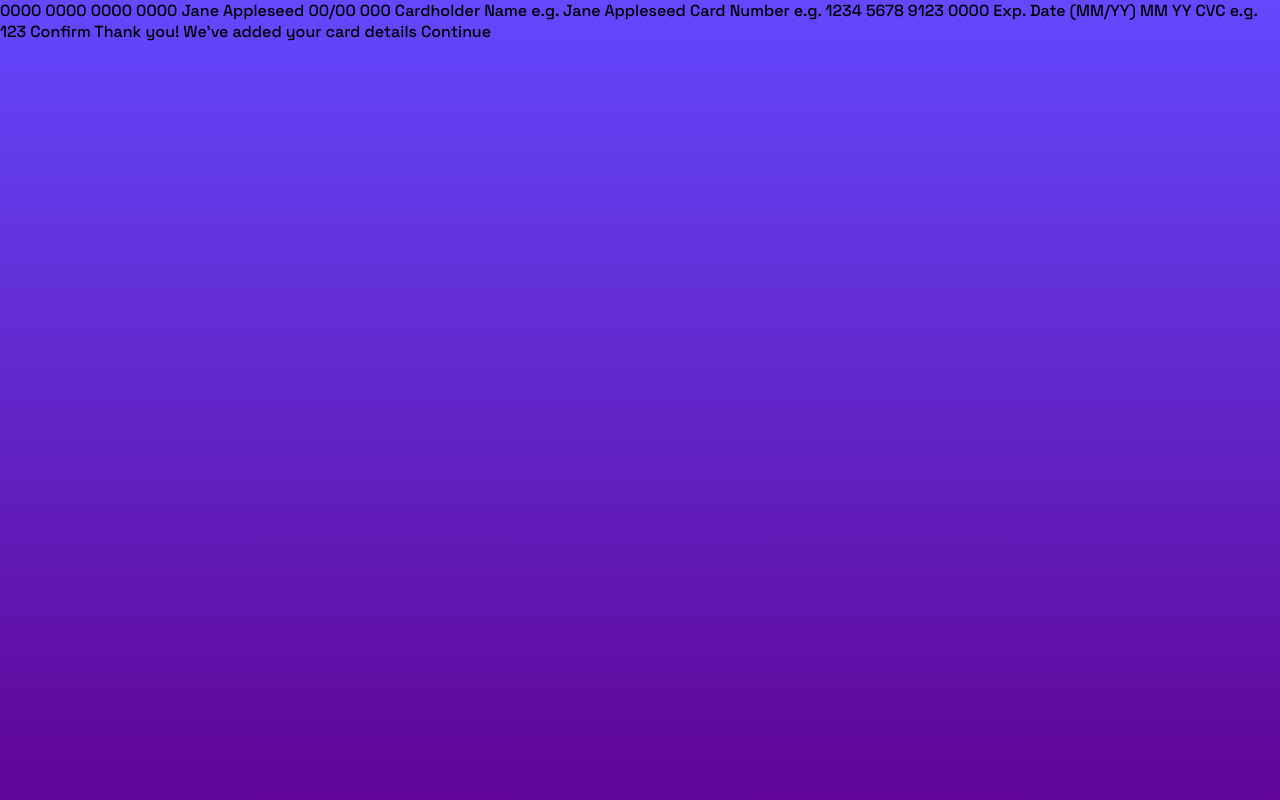
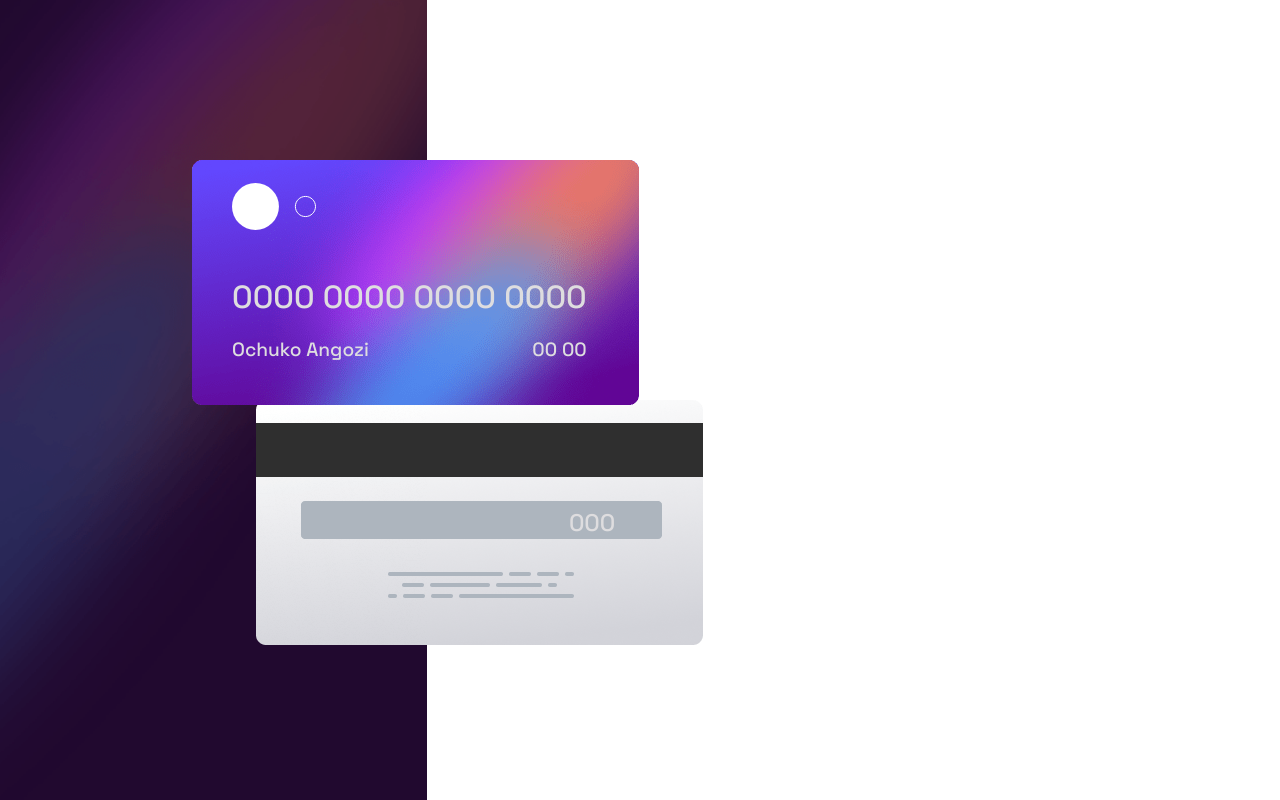
Before and after one commit to FullyAngozi/intercard-form, a plain HTML site: page index.html in a window 1280 px wide. Drawn offline with Linux system fonts and the light colour scheme.

Commit message:
finished the credit card side

```diff
--- a/index.html
+++ b/index.html
@@ -9,33 +9,51 @@
   <title>Interactive card form</title>
 </head>
 <body>
+  <main class="main">
 
-  0000 0000 0000 0000
-  Jane Appleseed
-  00/00
+    <!-- credit card components -->
 
-  000
+     <section class="credit_card">
+        <div class="cc_front">
 
-  Cardholder Name
-  e.g. Jane Appleseed
+          <div class="cc_front_content">
+            <img src="./images/bg-card-front.png" alt="credit card front">
+            <div class="cc_container">
+              <div class="cc_logo">
+                <img src="./images/card-logo.svg" alt="card icon">
+              </div>
 
-  Card Number
-  e.g. 1234 5678 9123 0000
+              <div class="cc_data">
+                <p>0000 0000 0000 0000</p>
+                <div class="cc_holder">
+                  <p>Ochuko Angozi</p>
+                  <p>
+                    <span class="data_name">00</span>
+                    <span class="data_date">00</span></p>
+                </div>
+              </div>
+            </div>
+          </div>
+        </div>
 
-  Exp. Date (MM/YY)
-  MM
-  YY
+        <div class="cc_back">
+          <div class="cc_back_content">
+            <img src="./images/bg-card-back.png" alt="">
+            <p class="cc_pin">000</p>
+          </div>
 
-  CVC
-  e.g. 123
+        </div>
+     </section>
 
-  Confirm
+    <!--  credit card form -->
 
-  <!-- Completed state start -->
+     <section class="credit_card_form">
+      <form action="">
+        <label for=""></label>
+      </form>
+    </section>
 
-  Thank you!
-  We've added your card details
-  Continue
 
+  </main>
 </body>
 </html>
--- a/style.scss
+++ b/style.scss
@@ -1,7 +1,7 @@
 @import url('https://fonts.googleapis.com/css2?family=Space+Grotesk:wght@400;500&display=swap');
 
 // utilities
-$primary1: linear-gradient(hsl(249, 99%, 64%), hsl(278, 94%, 30%));
+$primary1: linear-gradient(to left,hsl(249, 99%, 64%), hsl(278, 94%, 30%));
 $primary-2:hsl(0, 100%, 66%);
 
 $neutral1: hsl(0, 0%, 100%);
@@ -13,7 +13,6 @@ $neutral4: hsl(278, 68%, 11%);
 //Reset
 
 * {
-    height: 100%;
     margin: 0;
     padding: 0;
     box-sizing: border-box;
@@ -23,10 +22,92 @@ $neutral4: hsl(278, 68%, 11%);
 // Global edit
 
 body {
-    background: $primary1;
-    height: 100%;
+    background: $neutral2;
     font-family: 'Space Grotesk', sans-serif;
     color: var($neutral2);
-    font-size: 1rem;
+    font-size: 2rem;
     font-weight: 500;
 }
+
+main {
+    display: grid;
+    grid-template-columns: 1fr 2fr;
+    height: 100vh;
+
+}
+
+.credit_card {
+    background: url("/images/bg-main-desktop.png") no-repeat;
+    background-size: cover;
+    background-position: center;
+    width: 100%;
+
+
+    .cc_front {
+        position: absolute;
+        z-index: 1;
+        top: 20%;
+        left: 15%;
+    }
+
+    .cc_front_content {
+        position: absolute;
+
+        img {
+            display: block;
+        }
+    }
+
+    .cc_container {
+        position: absolute;
+        top: 0;
+        height: 100%;
+        display: flex;
+        flex-direction: column;
+        justify-content: space-around;
+        padding-left: 40px;
+        color: $neutral2;
+
+        p {
+            padding-bottom: 20px;
+        }
+
+        .cc_holder {
+            display: flex;
+            justify-content: space-between;
+
+            p {
+                text-align: center;
+                font-size: 1.2rem;
+            }
+        }
+    }
+
+    .cc_back {
+        position: absolute;
+        top: 50%;
+        left: 20%;
+
+
+        .cc_back_content {
+            position: absolute;
+
+        }
+        .img {
+            position: absolute;
+            display: block;
+        }
+        .cc_pin {
+            position: absolute;
+            top: 42%;
+            left: 70%;
+            color: $neutral2;
+            font-size: 1.5rem;
+        }
+    }
+
+}
+
+.credit_card_form {
+    background-color: $neutral1;
+}
```
Also changed, not shown: dist/css/style.css, 1 other file.
